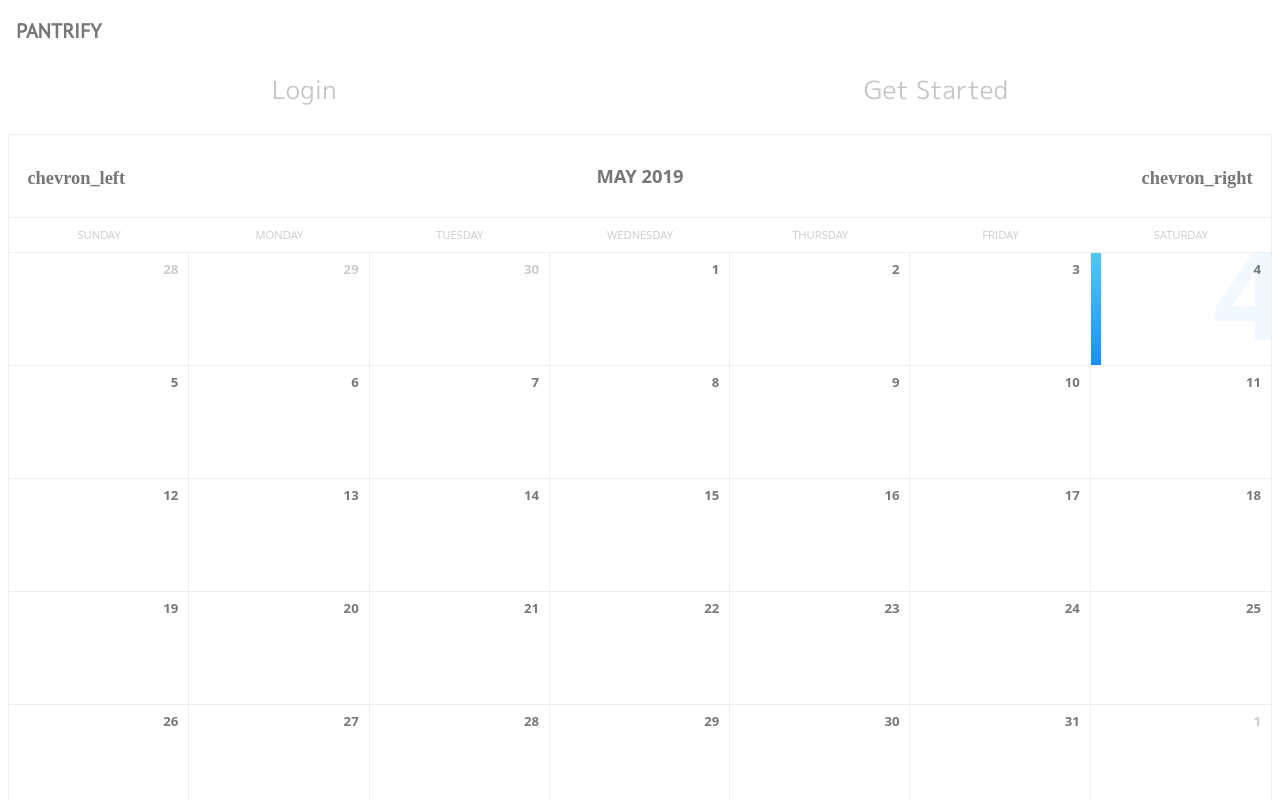
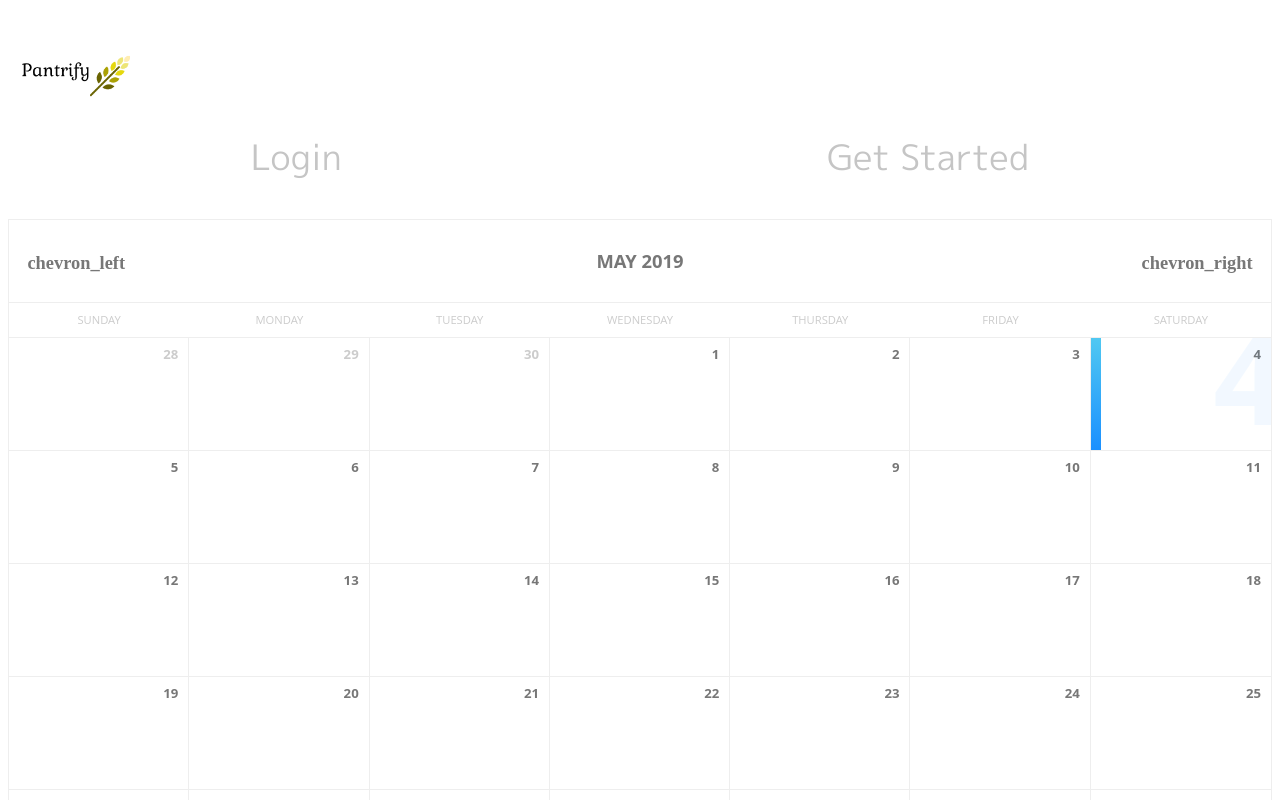
Before and after one commit to tortei1000/pantrify, a React (Create React App) app: page /#/calendar in a window 1280 px wide. Shown: the top 800 px of the page. Built offline with nearby package versions, Linux system fonts and the light colour scheme; no server answers.

Commit message:
styling responsive

```diff
--- a/src/components/Navbar.js
+++ b/src/components/Navbar.js
@@ -4,6 +4,7 @@ import { connect } from 'react-redux'
 import { logout } from '../redux/auth_reducer'
 import axios from 'axios'
 import HamburgerMenu from './HambugerMenu'
+import logo from '../stylesheets/logo.png'
 
 class Navbar extends Component {
     constructor() {
@@ -29,6 +30,7 @@ class Navbar extends Component {
             <nav>
                 <div className="app_name_logout_container">
                     <span className="app_name_container">PANTRIFY</span>
+                    <img src={logo} className="logo" />
                     {username && <div>Welcome, {username}  <button className="logout_button" onClick={() => {
                         this.props.logout()
                         axios.get('/auth/logout').then(() => { this.props.history.push('/home') })
--- a/src/components/SimpleSlider.js
+++ b/src/components/SimpleSlider.js
@@ -12,16 +12,17 @@ export default class SimpleSlider extends React.Component {
     };
     return (
       <Slider {...settings}>
-        <div className="slider_container">
-          <h3><img src='https://s3-us-west-1.amazonaws.com/pantrify2/dan-gold-265213-unsplash.jpg' width="100%" alt="error"/></h3>
+
+          <div className="slider_container">
+            <img className="image_slide" src='https://s3-us-west-1.amazonaws.com/pantrify2/dan-gold-265213-unsplash.jpg' width="100%" alt="error" />
+          </div>
+          <div className="slider_container2">
+            <img className="image_slide" src="https://s3-us-west-1.amazonaws.com/pantrify2/create1.jpeg" width="100%" alt="error" />
+          </div>
+          <div className="slider_container3">
+            <img className="image_slide" src='https://s3-us-west-1.amazonaws.com/pantrify2/enjoy1.jpeg' width='100%' alt="error" />
+
         </div>
-        <div>
-          <h3><img src="https://s3-us-west-1.amazonaws.com/pantrify2/create1.jpeg"  width="100%" alt="error"/></h3>
-        </div>
-        <div>
-          <h3><img src='https://s3-us-west-1.amazonaws.com/pantrify2/enjoy1.jpeg' width='100%' alt="error"/></h3>
-        </div>
-
       </Slider>
     );
   }
--- a/src/stylesheets/_header.scss
+++ b/src/stylesheets/_header.scss
@@ -46,3 +46,24 @@
 .logout_button{
   font-size: 15px;
 }
+.logo {
+  display: none;
+}
+@media(min-width:600px){
+  .login_register_container{
+
+    font-size: 35px;
+  }
+
+  .app_name_container{
+    background-image: 'logo.png';
+    display: none;
+  }
+  .logo{
+    display: block;
+    height: 15vh;
+  }
+  .app_name_logout_container{
+    height: 10vh;
+  }
+}
--- a/src/stylesheets/_login.scss
+++ b/src/stylesheets/_login.scss
@@ -25,3 +25,15 @@
   background: black;
   color: white;
 }
+
+@media(min-width:600px){
+  .form_container{
+    font-size: 25px;
+    .input_container{
+    font-size: 30px;
+    }
+  }
+  .login_button{
+    font-size: 20px;
+  }
+}
--- a/src/stylesheets/_simple_slider.scss
+++ b/src/stylesheets/_simple_slider.scss
@@ -0,0 +1,11 @@
+@media(min-width:600px){
+  .image_slide{
+    display: block;
+    margin-left: auto;
+    margin-right: auto;
+    width: 70%;
+
+  }
+
+
+}
```
Also changed, not shown: src/stylesheets/logo.png (added).
